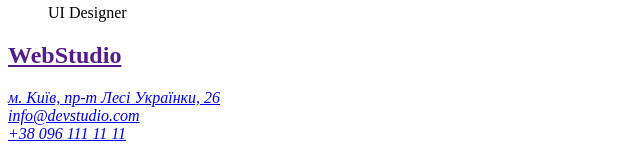
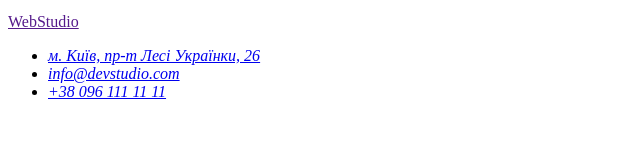
Before and after one commit to r4uch/goit-markup-hw-01, a plain HTML site: page index.html in a window 1280 px wide. Shown: the part 1214-1365 px from the top of the page, without its empty margins (0-640 px from the left). After the commit the page ends 1331 px from the top, so only its background shows below. Drawn offline with Linux system fonts and the light colour scheme.

Commit message:
fix.0.01
1. removed br's in address footer
2. removed header from logo

```diff
--- a/index.html
+++ b/index.html
@@ -10,8 +10,8 @@
 
 <body>
     <header>
+        <a href="">WebStudio</a>
         <nav>
-            <h2><a href="">WebStudio</a></h2>
             <ul>
                 <li><a href=""></a>Студія</li>
                 <li><a href=""></a>Портфоліо</li>
@@ -85,13 +85,15 @@
         </section>
     </main>
     <footer>
-        <h2><a href="">WebStudio</a></h2>
+        <a href="">WebStudio</a>
         <address>
-            <a
-                href="https://www.google.com/maps/place/%D0%B1%D1%83%D0%BB.+%D0%9B%D0%B5%D1%81%D0%B8+%D0%A3%D0%BA%D1%80%D0%B0%D0%B8%D0%BD%D0%BA%D0%B8,+26,+%D0%9A%D0%B8%D0%B5%D0%B2,+02000/@50.4265807,30.5383858,17z/data=!3m1!4b1!4m5!3m4!1s0x40d4cf0e033ecbe9:0x57a4dffefec77da0!8m2!3d50.4265807!4d30.5383858">м.
-                Київ, пр-т Лесі Українки, 26</a><br>
-            <a href="mailto:info@devstudio.com">info@devstudio.com</a><br>
-            <a href="tel:+380961111111">+38 096 111 11 11</a>
+            <ul>
+                <li><a
+                        href="https://www.google.com/maps/place/%D0%B1%D1%83%D0%BB.+%D0%9B%D0%B5%D1%81%D0%B8+%D0%A3%D0%BA%D1%80%D0%B0%D0%B8%D0%BD%D0%BA%D0%B8,+26,+%D0%9A%D0%B8%D0%B5%D0%B2,+02000/@50.4265807,30.5383858,17z/data=!3m1!4b1!4m5!3m4!1s0x40d4cf0e033ecbe9:0x57a4dffefec77da0!8m2!3d50.4265807!4d30.5383858">м.
+                        Київ, пр-т Лесі Українки, 26</a></li>
+                <li><a href="mailto:info@devstudio.com">info@devstudio.com</a></li>
+                <li><a href="tel:+380961111111">+38 096 111 11 11</a></li>
+            </ul>
         </address>
     </footer>
 </body>
```
